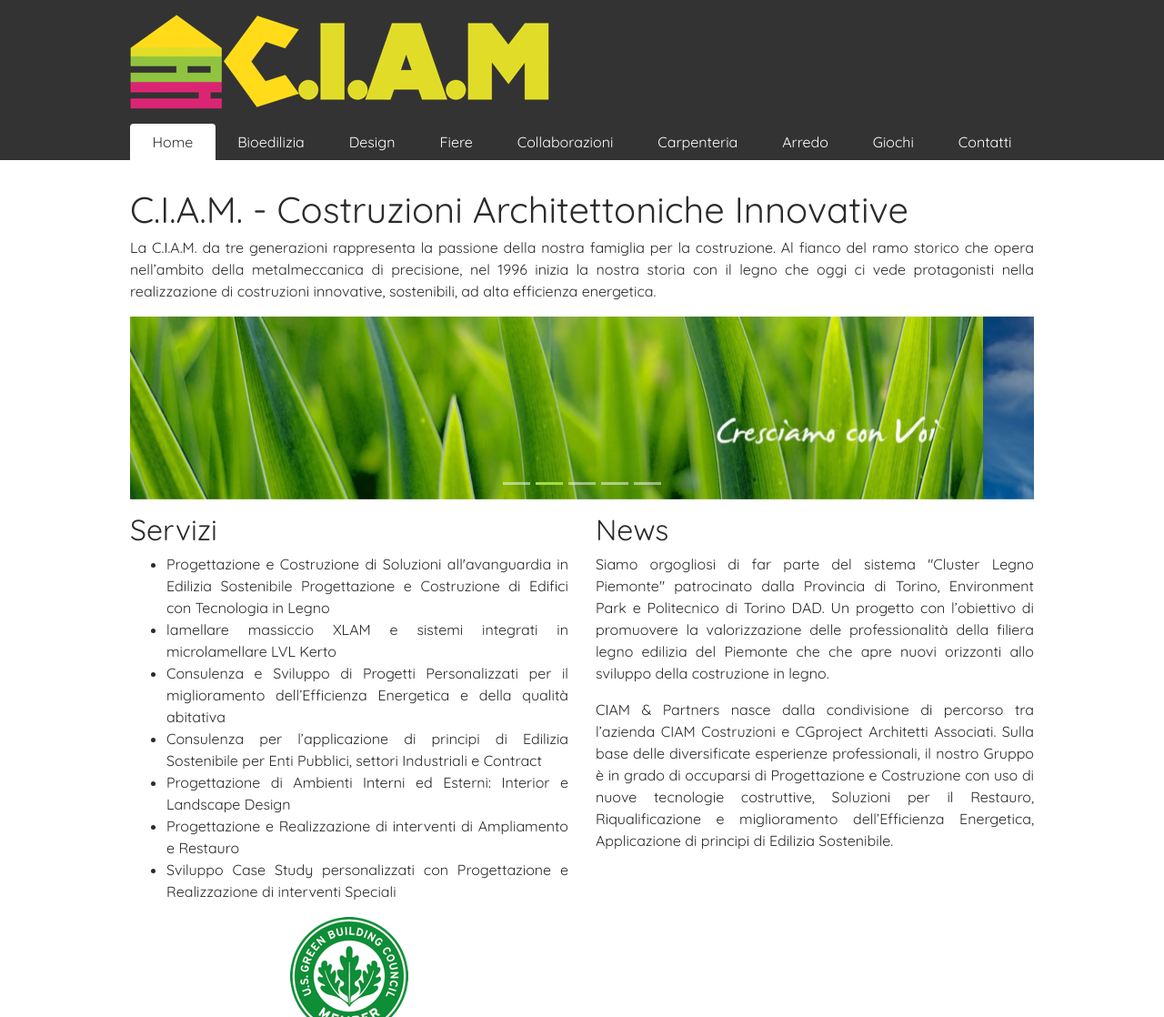
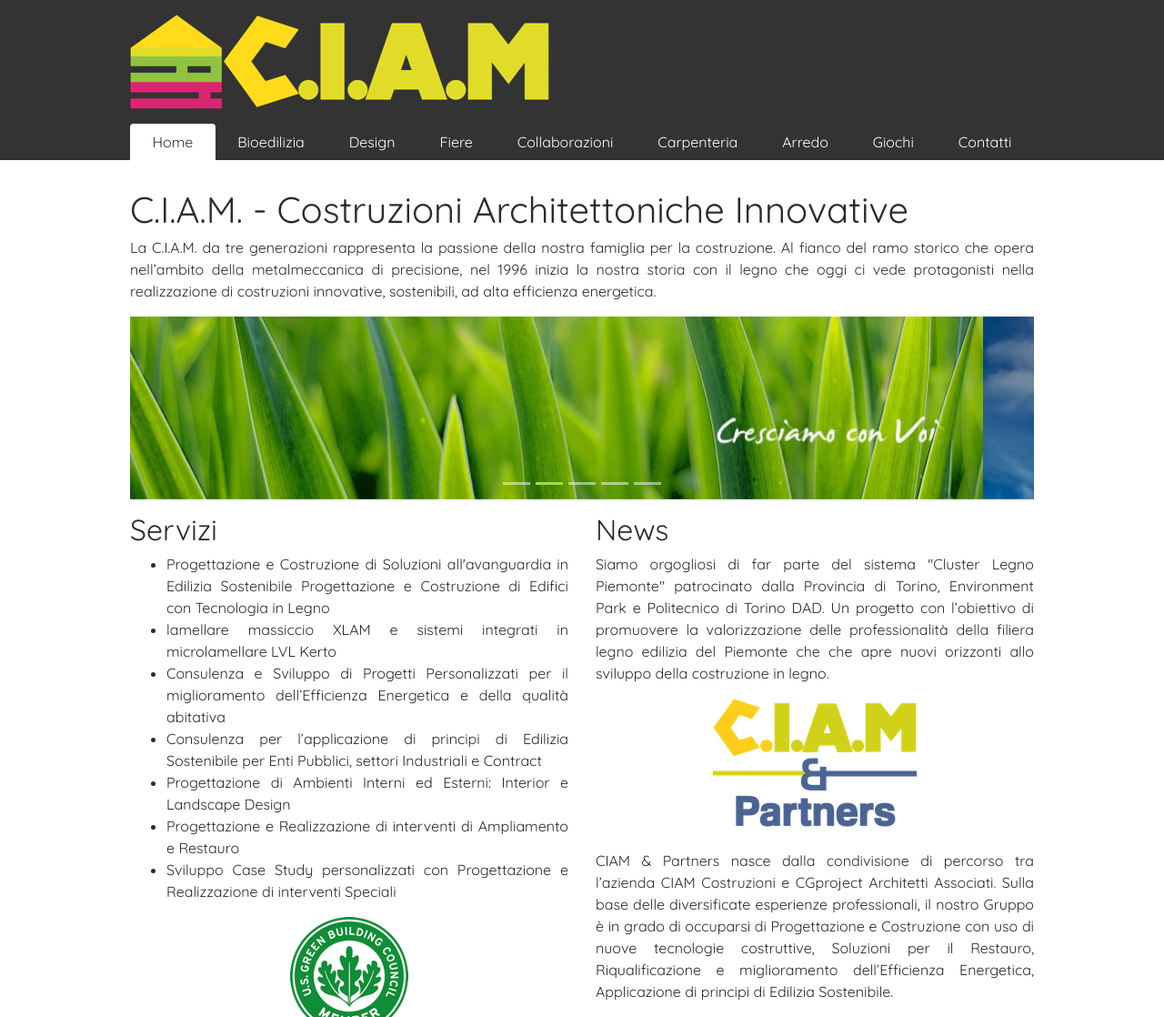
Before and after one commit to guglio/CIAM_test, a website: page index.html in a window 1280 px wide. Shown: the top 1118 px of the page at 91% size. Drawn offline with nearby package versions, Linux system fonts and the light colour scheme; a script that the page names is missing.

Commit message:
Minor changes

```diff
--- a/index.html
+++ b/index.html
@@ -2,10 +2,9 @@
 <html lang="it">
   <head>
     <meta charset="utf-8">
-    <meta http-equiv="X-UA-Compatible" content="IE=edge">
-    <meta name="viewport" content="width=device-width, initial-scale=1">
+    <meta name="viewport" content="width=device-width, initial-scale=1, shrink-to-fit=no">
     <!-- The above 3 meta tags *must* come first in the head; any other head content must come *after* these tags -->
-    <title>CIAM srl</title>
+    <title>C.I.A.M. - Costruzioni Architettoniche Innovative</title>
 
     <!-- Bootstrap -->
     <link rel="stylesheet" href="https://maxcdn.bootstrapcdn.com/bootstrap/4.0.0-alpha.6/css/bootstrap.min.css" integrity="sha384-rwoIResjU2yc3z8GV/NPeZWAv56rSmLldC3R/AZzGRnGxQQKnKkoFVhFQhNUwEyJ" crossorigin="anonymous">
@@ -88,6 +87,9 @@
           <div class="col-md-6">
             <h2>News</h2>
             <p class="text-justify">Siamo orgogliosi di far parte del sistema "Cluster Legno Piemonte" patrocinato dalla Provincia di Torino, Environment Park e Politecnico di Torino DAD. Un progetto con l’obiettivo di promuovere la valorizzazione delle professionalità della filiera legno edilizia del Piemonte che che apre nuovi orizzonti allo sviluppo della costruzione in legno.</p>
+            <div class="text-center mb-3">
+              <img src="/images/ciam_partners.png">
+            </div>
             <p class="text-justify">CIAM & Partners nasce dalla condivisione di percorso tra l’azienda CIAM Costruzioni e CGproject Architetti Associati. Sulla base delle diversificate esperienze professionali, il nostro Gruppo è in grado di occuparsi di Progettazione e Costruzione con uso di nuove tecnologie costruttive, Soluzioni per il Restauro, Riqualificazione e miglioramento dell’Efficienza Energetica, Applicazione di principi di Edilizia Sostenibile.</p>
           </div>
         </div>
```
